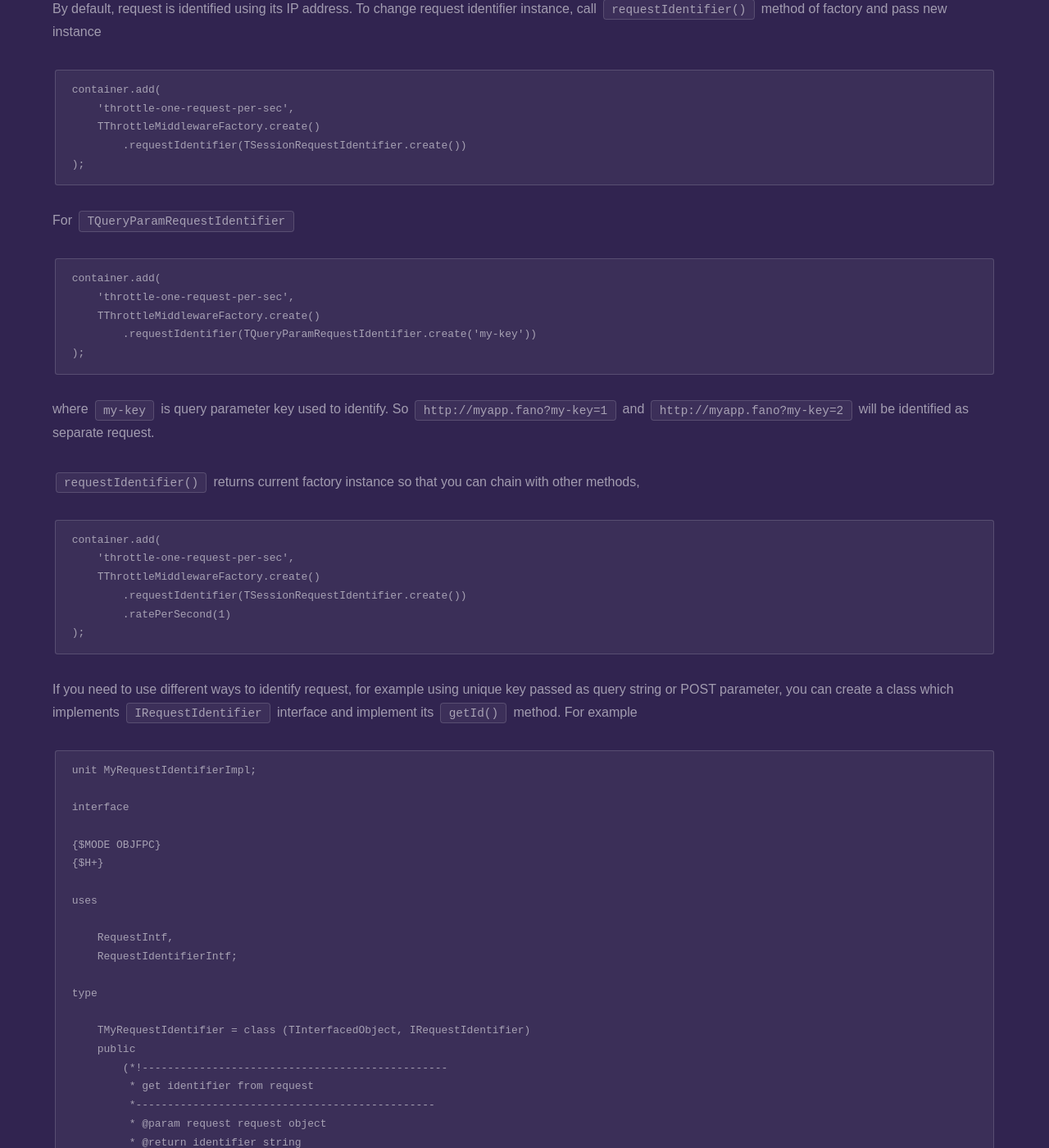
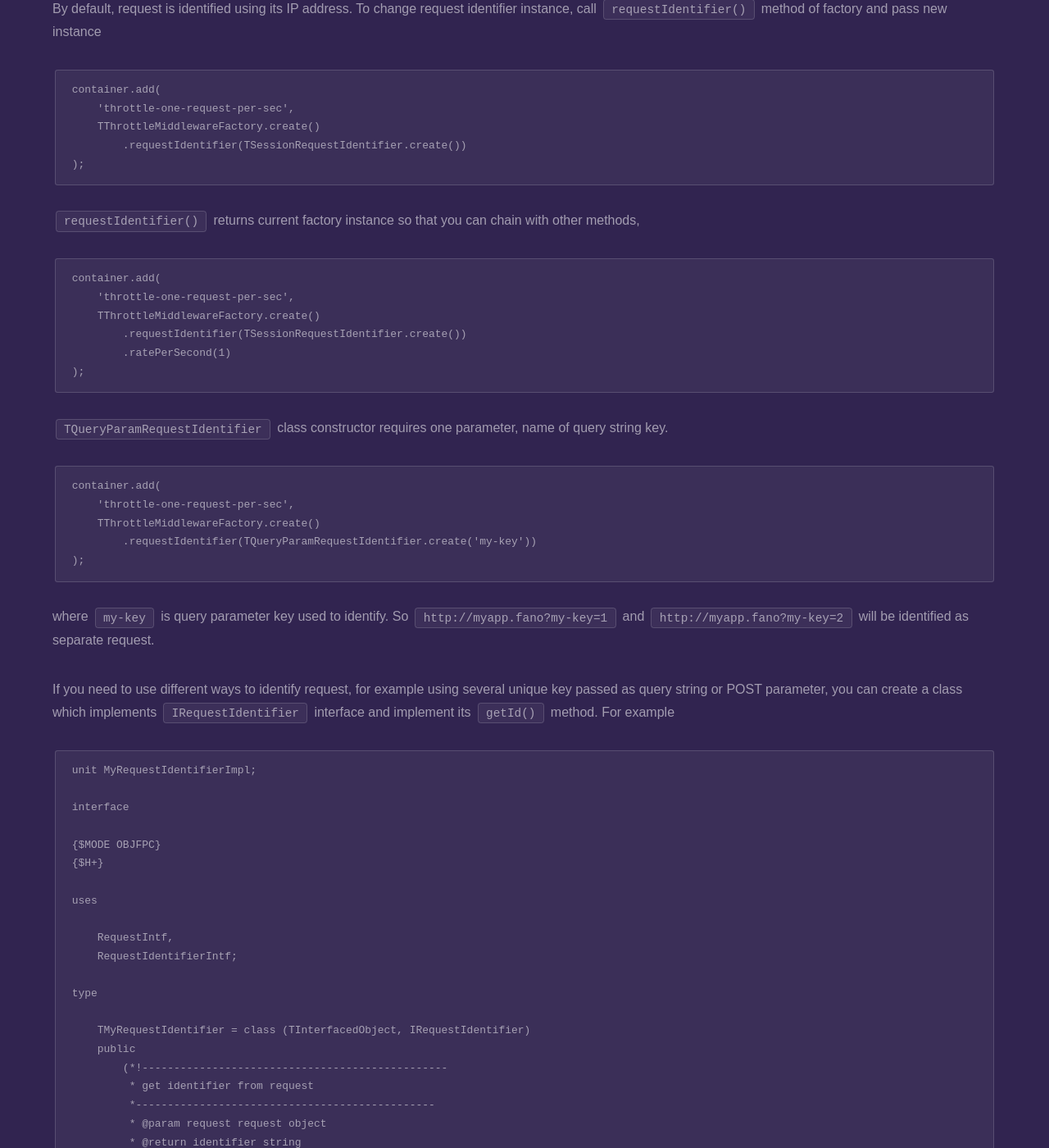
Before and after one commit to fanoframework/fanoframework.github.io, a Jekyll site: the page built from utilities/rate-limit/index.md, in a window 1280 px wide and 1400 px high, scrolled down 5640 px. Shown: the whole window at 82% size. Built offline with Jekyll 4.4.1, drawn with Linux system fonts in a browser that asks for light colours; our own code applies the rules of GitHub Pages for plain Markdown files; some of the changed lines change nothing that is shown; some of the changed text lies outside the part shown.

Commit message:
improve code sample

````diff
--- a/utilities/rate-limit/index.md
+++ b/utilities/rate-limit/index.md
@@ -202,7 +202,17 @@
         .requestIdentifier(TSessionRequestIdentifier.create())
 );
 ```
-For `TQueryParamRequestIdentifier`
+`requestIdentifier()` returns current factory instance so that you can chain with other methods,
+
+```
+container.add(
+    'throttle-one-request-per-sec',
+    TThrottleMiddlewareFactory.create()
+        .requestIdentifier(TSessionRequestIdentifier.create())
+        .ratePerSecond(1)
+);
+```
+`TQueryParamRequestIdentifier` class constructor requires one parameter, name of query string key.
 
 ```
 container.add(
@@ -214,18 +224,7 @@
 where `my-key` is query parameter key used to identify. So
 `http://myapp.fano?my-key=1` and `http://myapp.fano?my-key=2` will be identified as separate request.
 
-`requestIdentifier()` returns current factory instance so that you can chain with other methods,
-
-```
-container.add(
-    'throttle-one-request-per-sec',
-    TThrottleMiddlewareFactory.create()
-        .requestIdentifier(TSessionRequestIdentifier.create())
-        .ratePerSecond(1)
-);
-```
-
-If you need to use different ways to identify request, for example using unique key passed as query string or POST parameter, you can create a class which implements `IRequestIdentifier` interface and implement its `getId()` method. For example
+If you need to use different ways to identify request, for example using several unique key passed as query string or POST parameter, you can create a class which implements `IRequestIdentifier` interface and implement its `getId()` method. For example
 
 ```
 unit MyRequestIdentifierImpl;
@@ -255,6 +254,9 @@
 
 implementation
 
+uses
+    md5;
+
 (*!------------------------------------------------
  * get identifier from request
  *-----------------------------------------------
@@ -264,8 +266,11 @@
 function TMyRequestIdentifier.getId(
     const request : IRequest
 ) : shortstring;
+var key, country : string;
 begin
-    result := request.getParam('accesskey');
+    key := request.getParam('accesskey');
+    country := request.getParam('country');
+    result := MD5Print(MD5String(country+key));
 end;
 ```
 You can also create class inherit from `TAbstractRequestIdentifier` and implement its abstract method `getId()`.
````
